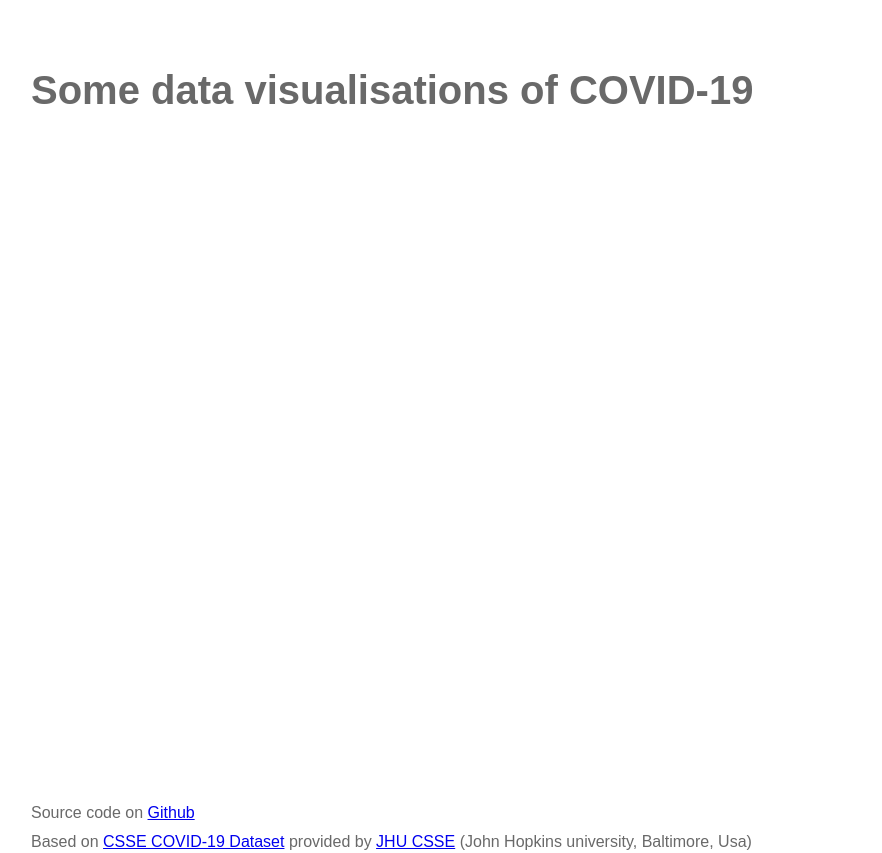
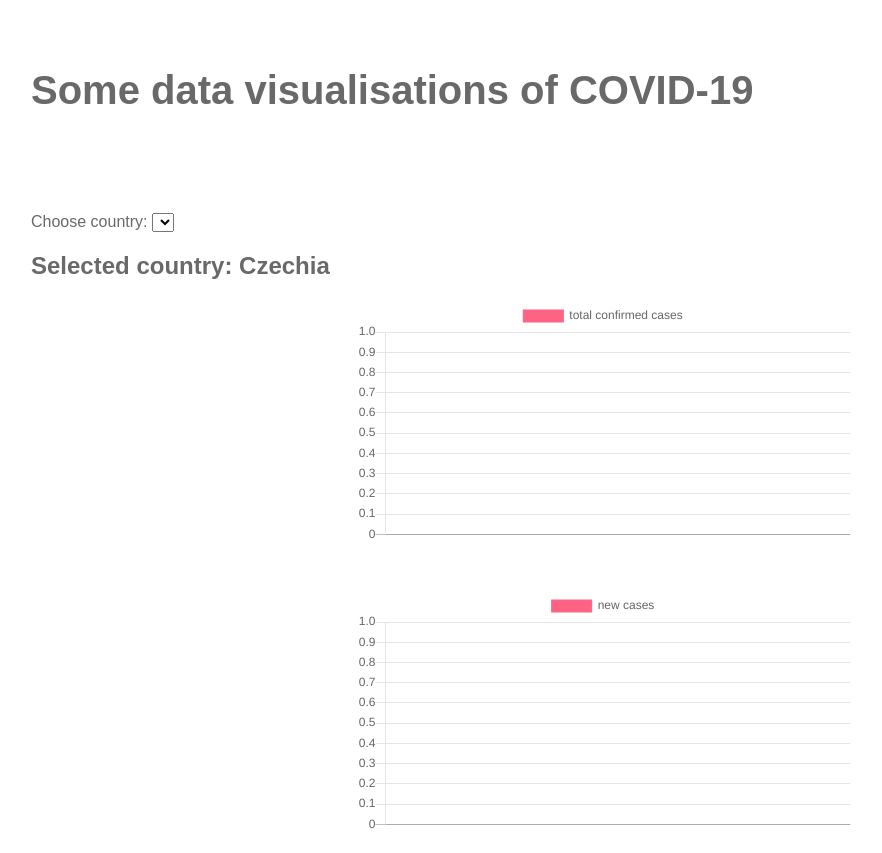
Before and after one commit to pavelkarafiat/app-corona, a website: page public/index.html in a window 1280 px wide. Shown: the top 853 px of the page, without its empty margins (37-919 px from the left). Drawn offline with nearby package versions, Linux system fonts and the light colour scheme; no server answers.

Commit message:
custom country selection

```diff
--- a/public/corona.js
+++ b/public/corona.js
@@ -1,106 +1,123 @@
-
-async function getData(){
-    try {
-        const response = await fetch('/api');
-        const text = await response.text();
-        return Promise.resolve(text);
-      } catch (error) {
-        console.error(error);
-    }
+async function getData() {
+    const response = await fetch('/confirmed');
+    const text = await response.text();
+    return text;
 }
 
-async function getCsv() {
-    const data = await getData();
-    const table = data.split('\n');
-    const dates = table[0].split(',').slice(40);
-    const infected = table[92].split(',').slice(40);
-    return {dates, infected};
+const rawdata = getData();
+
+async function getCountries() {
+    const data = await rawdata;
+    const rows = data.split('\n');
+    const countries = [];
+    rows.forEach(el => {
+        const col = el.split(',');
+        const country = col[1];
+        countries.push(country);
+    })
+    countries.shift();
+    return countries;
 }
 
-async function getChanges(){
-    const data = await getCsv();
-    const abs = data.infected;
-    let rel = [];
-    let perc = [];
+async function getCountryIndex(country) {
+    const countries = await getCountries();
+    const countryIndex = countries.findIndex(el => el == country) + 1;
+    return countryIndex;
+}
+
+async function getDetails(country) {
+    const data = await rawdata;
+    const rows = data.split('\n');
+    const countryIndex = await getCountryIndex(country);
+
+    const dates = rows[0].split(',').slice(40);
+    const confirmed = rows[countryIndex].split(',').slice(40);
+    return {dates,confirmed};
+}
+
+async function getChanges(country) {
+    const data = await getDetails(country);
+    const abs = data.confirmed;
+    let relative = [];
+    let percentual = [];
     for (let i = 0; i < abs.length; i++) {
-        rel[0]=0;
-        perc[0]=0;
-        rel[i] = abs[i]-abs[i-1];
-        perc[i]= rel[i]/abs[i]*100;
+        relative[0] = 0;
+        percentual[0] = 0;
+        relative[i] = abs[i] - abs[i - 1];
+        percentual[i] = relative[i] / abs[i] * 100;
     }
-    return {rel,perc};
-    }
+    return {relative,percentual};
+}
 
 
-async function chart1() {
-
-    const data = await getCsv();
-    const ctx = document.getElementById('chart1').getContext('2d');
-    const myChart = new Chart(ctx, {
+function createOptions(labels, datasetlabel, data) {
+    return graphOptions = {
         type: 'line',
         data: {
-            labels: data.dates,
+            labels: labels,
             datasets: [{
-                label: 'total confirmed cases in cz',
-                data: data.infected,
+                label: datasetlabel,
+                data: data,
                 backgroundColor: 'rgba(255, 99, 132, 0.2)',
                 borderColor: 'rgba(255, 99, 132, 1)',
                 borderWidth: 1,
                 fill: false
             }]
         },
-    });
+    };
 }
 
-async function chart2() {
+async function drawChart(country) {
+    const data = await getDetails(country);
+    const datachanges = await getChanges(country);
+    const ctx1 = document.getElementById('chart1').getContext('2d');
+    const ctx2 = document.getElementById('chart2').getContext('2d');
+    const ctx3 = document.getElementById('chart3').getContext('2d');
+    const graphoptions1 = createOptions(data.dates,'total confirmed cases',data.confirmed);
+    const graphoptions2 = createOptions(data.dates,'new cases',datachanges.relative);
+    const graphoptions3 = createOptions(data.dates,'percentual changes',datachanges.percentual);
 
-    const data = await getCsv();
-    const datach = await getChanges();
-    const ctx = document.getElementById('chart2').getContext('2d');
-    const myChart = new Chart(ctx, {
-        type: 'line',
-        data: {
-            labels: data.dates,
-            datasets: [{
-                label: 'new cases in cz',
-                data: datach.rel,
-                backgroundColor: 'rgba(255, 99, 132, 0.2)',
-                borderColor: 'rgba(255, 99, 132, 1)',
-                borderWidth: 1,
-                fill: false
-            }]
-        },
-    });
-}
-
-async function chart3() {
-
-    const data = await getCsv();
-    const datach = await getChanges();
-    const ctx = document.getElementById('chart3').getContext('2d');
-    const myChart = new Chart(ctx, {
-        type: 'line',
-        data: {
-            labels: data.dates,
-            datasets: [{
-                label: 'percentual changes in cz',
-                data: datach.perc,
-                backgroundColor: 'rgba(255, 99, 132, 0.2)',
-                borderColor: 'rgba(255, 99, 132, 1)',
-                borderWidth: 1,
-                fill: false
-            }]
-        },
-    });
+    if (window.bar1 != undefined) {window.bar1.destroy();}
+    window.bar1 = new Chart(ctx1, graphoptions1);
+    if (window.bar2 != undefined) {window.bar2.destroy();}
+    window.bar2 = new Chart(ctx2, graphoptions2);
+    if (window.bar3 != undefined) {window.bar3.destroy();}
+    window.bar3 = new Chart(ctx3, graphoptions3);
 }
 
 
-const msg = async function() {
-    const msg = await relativeChanges();
-    console.log('Message:', msg);
-}
+
+const defaultCountry = 'Czechia';
+let country = defaultCountry;
+const countryHeader = document.getElementById('country');
+countryHeader.textContent = ` ${country}`;
+
+drawChart(country);
+
+//add selecting of countries form
+getCountries().then(countries => {
+    const countryOption = document.getElementById('countrySelect');
+    countries.forEach(country => {
+        const entry = document.createElement('option');
+        entry.innerHTML = country;
+        entry.value = country;
+        countryOption.append(entry);
+    });
+    countryOption.addEventListener('change', (event) => {
+        country = event.target.value;
+        countryHeader.textContent = ` ${country}`;
+        drawChart(country);
+    });
+});
 
 
-chart1();
-chart2();
-chart3();
+
+/*
+ function getAllIndexes(arr, val) {
+    var indexes = [], i = -1;
+    while ((i = arr.indexOf(val, i+1)) != -1){
+        indexes.push(i);
+    }
+    return indexes;
+}
+*/
--- a/public/index.html
+++ b/public/index.html
@@ -9,6 +9,13 @@
 <body>
 
   <h1>Some data visualisations of COVID-19</h1>
+
+  <label for="countrySelect">Choose country:</label>
+  <select id="countrySelect">
+    <option value=""></option>
+  </select>
+
+  <h2>Selected country:<span id="country"></span></h2>
 
 
   <div class="container">
@@ -31,11 +38,20 @@
   <div class="footer">
     <p>
       Source code on <a href="https://github.com/pavelkarafiat/app-corona">Github</a><br>
-      Based on <a href="https://github.com/CSSEGISandData/COVID-19">CSSE COVID-19 Dataset</a> provided by <a href="https://www.jhu.edu/">JHU CSSE</a> (John Hopkins university, Baltimore, Usa)<br>
-      App is hosted on <a href="https://glitch.com/">Glitch.com</a> for educational and experimental purposes for free<br>
+      Based on <a href="https://github.com/CSSEGISandData/COVID-19">CSSE COVID-19 Dataset</a> provided by <a
+        href="https://www.jhu.edu/">JHU CSSE</a> (John Hopkins university, Baltimore, Usa)<br>
+      App is hosted on <a href="https://glitch.com/">Glitch.com</a> for educational and experimental purposes for
+      free<br>
       Javascript client code is using ES8 syntax, so older browsers are not supported.<br>
       Simple graphs are using <a href="https://www.chartjs.org">chart.js</a> library.
     </p>
+    <h3>roadmap:</h3>
+      <ul>
+      <li>problem with duplicate countries in selection (different regions)</li>
+      <li>the whole world</li>
+      <li>more detailed report</li>
+      <li>2 countries comparer in one graph</li>
+      </ul>
   </div>
 
 </body>
--- a/public/style.css
+++ b/public/style.css
@@ -25,7 +25,11 @@ h1{
     margin-bottom: 40px;
 }
 
-
+ul li {
+    margin-bottom: 10px;
+    color: rgb(150, 150, 150);
+    font-size: 16px;
+}
 
 p {
     line-height: 1.8;
```
Also changed, not shown: index.js (+3 -4 lines).
